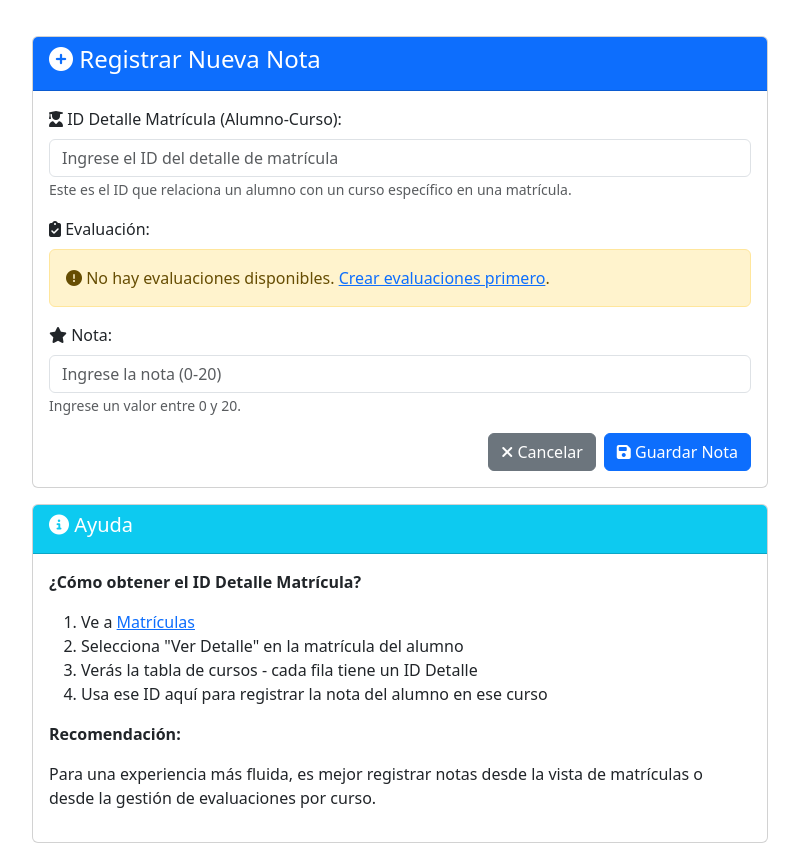
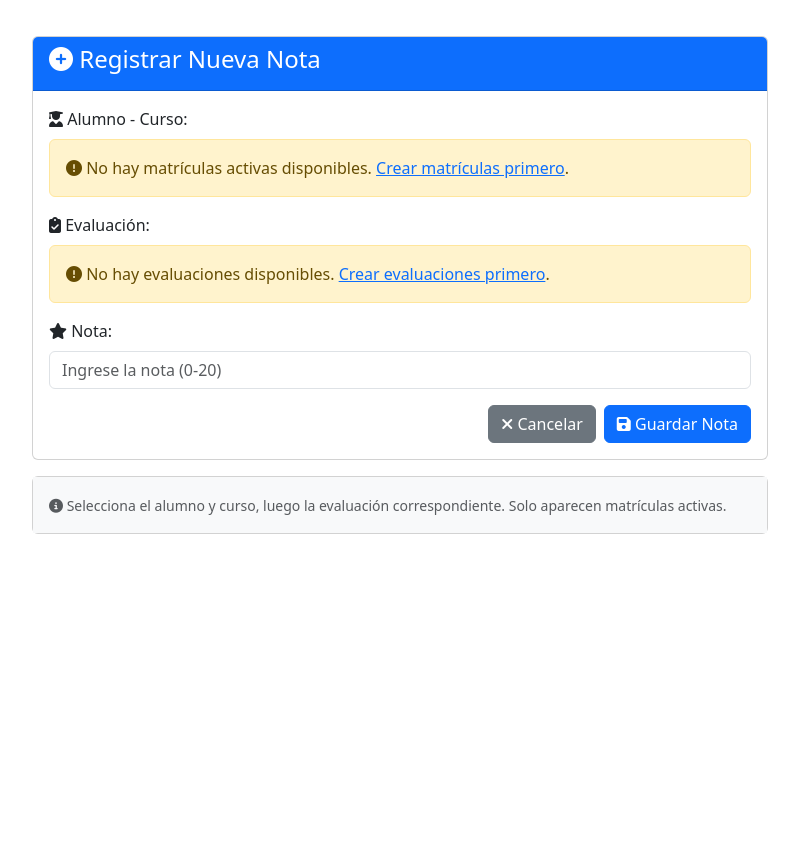
Before and after one commit to Alexxp36/webse5, a Java web app: page /views/nota/formulario.jsp in a window 1280 px wide. Shown: the part 68-911 px from the top of the page, without its empty margins (240-1039 px from the left). After the commit the page ends 602 px from the top, so only its background shows below. Run offline with Tomcat 11, a stand-in JSP engine, Linux system fonts and the light colour scheme.

Commit message:
Mejorar formulario de registro de notas con selectores desplegables
Se mejoró el formulario de notas para hacerlo más intuitivo y fácil de usar.

Cambios realizados:

1. Actualizado DetalleMatriculaDetallado:
   - Agregados campos: idAlumno, nombreAlumno, apellidoAlumno
   - Agregado método getNombreCompletoAlumno()

2. Actualizado DetalleMatriculaDao:
   - Agregado método findAllDetallado() para obtener todos los detalles con info de alumno y curso

3. Implementado DetalleMatriculaDaoPreparedStatement.findAllDetallado():
   - JOIN con Matricula, Alumno y Curso
   - Filtra solo matrículas activas
   - Ordenado por apellido y nombre de alumno

4. Actualizado NotaController.mostrarFormulario():
   - Carga lista de detalles detallados con findAllDetallado()

5. Mejorado formulario.jsp:
   - Campo "Alumno - Curso" ahora es un selector desplegable
   - Muestra "Nombre Completo - Nombre del Curso" en cada opción
   - Simplificada la sección de ayuda a un mensaje corto
   - Mejor experiencia de usuario

Ahora el usuario solo necesita hacer clic y seleccionar en lugar de buscar IDs manualmente.

```diff
--- a/web5/src/main/java/com/tecsup/demo/model/daos/DetalleMatriculaDao.java
+++ b/web5/src/main/java/com/tecsup/demo/model/daos/DetalleMatriculaDao.java
@@ -8,4 +8,5 @@ public interface DetalleMatriculaDao extends EntidadDao<DetalleMatricula, Intege
     List<DetalleMatricula> findByMatricula(int idMatricula);
     List<DetalleMatricula> findByCurso(String idCurso);
     List<DetalleMatriculaDetallado> findDetalladoByMatricula(int idMatricula);
+    List<DetalleMatriculaDetallado> findAllDetallado();
 }
--- a/web5/src/main/webapp/views/nota/formulario.jsp
+++ b/web5/src/main/webapp/views/nota/formulario.jsp
@@ -33,17 +33,29 @@
 
                         <div class="mb-3">
                             <label for="idDetalle" class="form-label">
-                                <i class="fas fa-user-graduate"></i> ID Detalle Matrícula (Alumno-Curso):
+                                <i class="fas fa-user-graduate"></i> Alumno - Curso:
                             </label>
-                            <input type="number"
-                                   class="form-control"
-                                   id="idDetalle"
-                                   name="idDetalle"
-                                   placeholder="Ingrese el ID del detalle de matrícula"
-                                   required>
-                            <small class="form-text text-muted">
-                                Este es el ID que relaciona un alumno con un curso específico en una matrícula.
-                            </small>
+                            <%
+                                List<DetalleMatriculaDetallado> detalles = (List<DetalleMatriculaDetallado>) request.getAttribute("detalles");
+                                if (detalles != null && !detalles.isEmpty()) {
+                            %>
+                                <select class="form-select" id="idDetalle" name="idDetalle" required>
+                                    <option value="">-- Seleccione alumno y curso --</option>
+                                    <% for (DetalleMatriculaDetallado det : detalles) { %>
+                                        <option value="<%=det.getIdDetalle() %>">
+                                            <%=det.getNombreCompletoAlumno() %> - <%=det.getNombreCurso() %>
+                                        </option>
+                                    <% } %>
+                                </select>
+                            <%
+                                } else {
+                            %>
+                                <div class="alert alert-warning">
+                                    <i class="fas fa-exclamation-circle"></i>
+                                    No hay matrículas activas disponibles.
+                                    <a href="matricula?accion=listar">Crear matrículas primero</a>.
+                                </div>
+                            <% } %>
                         </div>
 
                         <div class="mb-3">
@@ -86,9 +98,6 @@
                                    max="20"
                                    placeholder="Ingrese la nota (0-20)"
                                    required>
-                            <small class="form-text text-muted">
-                                Ingrese un valor entre 0 y 20.
-                            </small>
                         </div>
 
                         <div class="d-grid gap-2 d-md-flex justify-content-md-end">
@@ -103,22 +112,14 @@
                 </div>
             </div>
 
-            <!-- Ayuda adicional -->
+            <!-- Ayuda -->
             <div class="card mt-3">
-                <div class="card-header bg-info text-white">
-                    <h5><i class="fas fa-info-circle"></i> Ayuda</h5>
-                </div>
-                <div class="card-body">
-                    <p><strong>¿Cómo obtener el ID Detalle Matrícula?</strong></p>
-                    <ol>
-                        <li>Ve a <a href="matricula?accion=listar">Matrículas</a></li>
-                        <li>Selecciona "Ver Detalle" en la matrícula del alumno</li>
-                        <li>Verás la tabla de cursos - cada fila tiene un ID Detalle</li>
-                        <li>Usa ese ID aquí para registrar la nota del alumno en ese curso</li>
-                    </ol>
-
-                    <p class="mt-3"><strong>Recomendación:</strong></p>
-                    <p>Para una experiencia más fluida, es mejor registrar notas desde la vista de matrículas o desde la gestión de evaluaciones por curso.</p>
+                <div class="card-body bg-light">
+                    <small class="text-muted">
+                        <i class="fas fa-info-circle"></i>
+                        Selecciona el alumno y curso, luego la evaluación correspondiente.
+                        Solo aparecen matrículas activas.
+                    </small>
                 </div>
             </div>
         </div>
```
Also changed, not shown: web5/src/main/java/com/tecsup/demo/controllers/NotaController.java (+3 -6 lines), web5/src/main/java/com/tecsup/demo/model/daos/impl/DetalleMatriculaDaoPreparedStatement.java (+34 -0 lines), web5/src/main/java/com/tecsup/demo/model/entities/DetalleMatriculaDetallado.java (+31 -0 lines).
